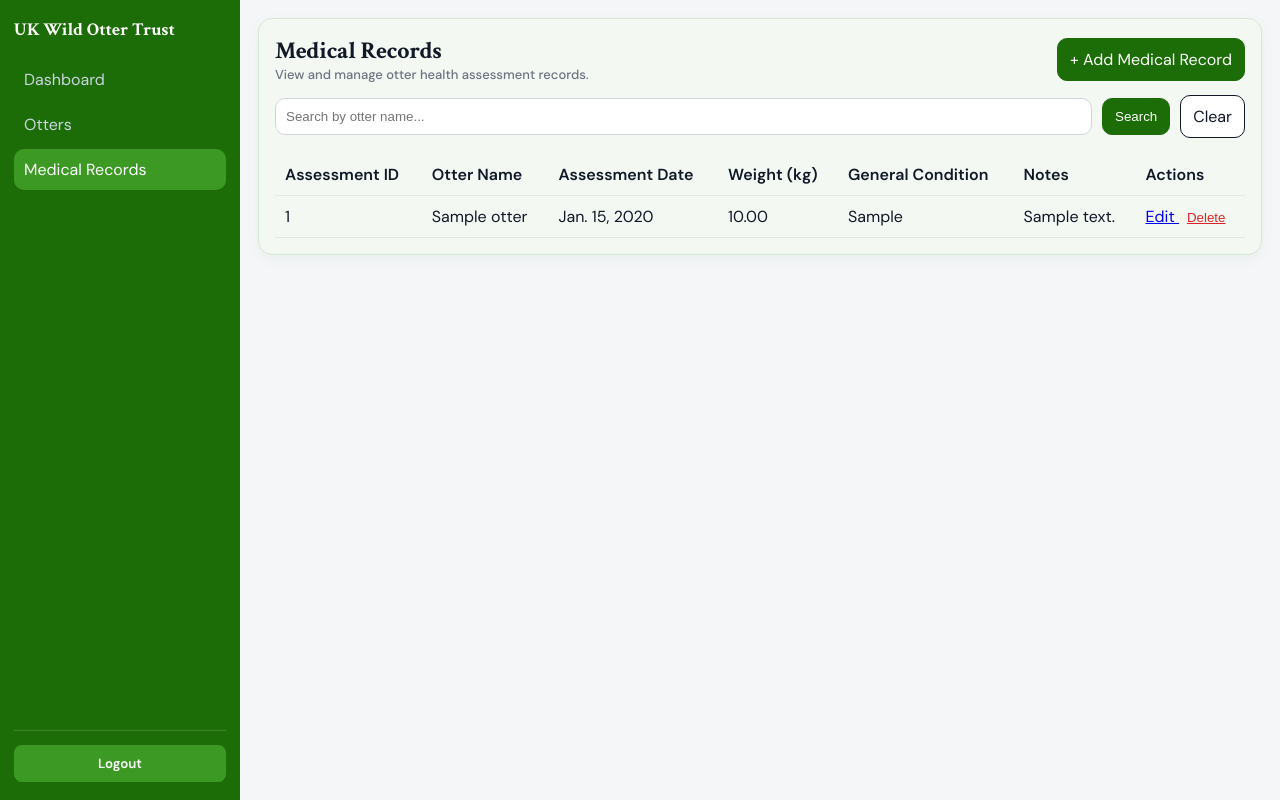
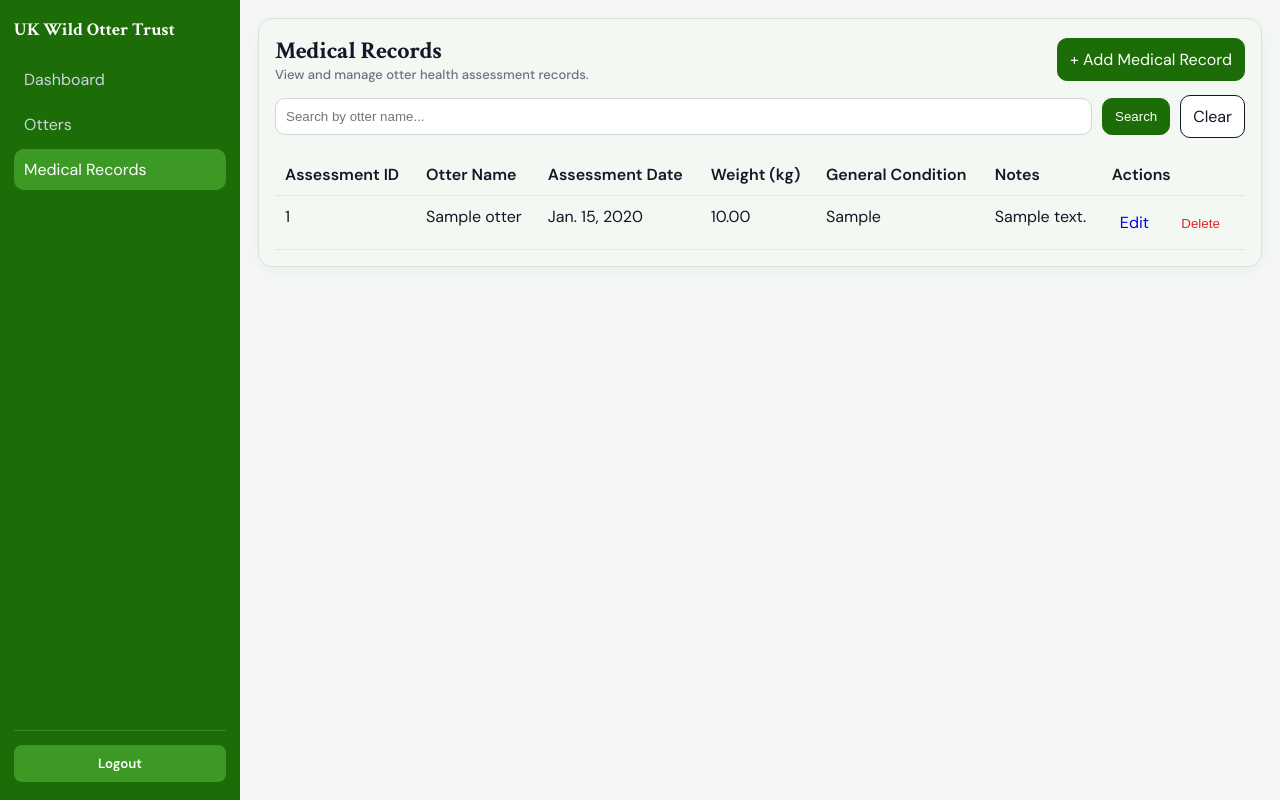
Before and after one commit to jddrtn/ukwot-app, a Django app: page /medical-records/ in a window 1280 px wide. Run offline with Django 5.2, Linux system fonts and the light colour scheme; a user stored in the database is signed in; tables that the repository leaves empty hold one stand-in row (values such as "Sample post").

Commit message:
touch space added to edit/delete medical records

```diff
--- a/ukwot/static/css/components.css
+++ b/ukwot/static/css/components.css
@@ -245,5 +245,32 @@
 
 /* Small left gap used beside inline actions */
 .ml-8{
-  margin-left: 8px;
+  margin-left: 12px;
 }
+
+/* Table action links/buttons with better touch target size */
+.action-link{
+  display: inline-flex;
+  align-items: center;
+  justify-content: center;
+  min-width: 24px;
+  min-height: 24px;
+  padding: 6px 8px;
+  border-radius: 6px;
+  text-decoration: none;
+  box-sizing: border-box;
+}
+
+/* Optional subtle hover state */
+.action-link:hover{
+  background: rgba(28, 109, 7, 0.08);
+}
+
+/* Red destructive action link */
+.action-link-danger{
+  color: #dc2626;
+}
+
+.action-link-danger:hover{
+  background: rgba(220, 38, 38, 0.08);
+}
--- a/ukwot/templates/medical_records/medical_record_list.html
+++ b/ukwot/templates/medical_records/medical_record_list.html
@@ -72,6 +72,7 @@
 <td>
   <!-- Edit link -->
   <a href="{% url 'medical_record_edit' record.pk %}"
+     class="action-link"
      aria-label="Edit medical record {{ record.assessment_id }}">
     Edit
   </a>
@@ -83,7 +84,9 @@
         onsubmit="return confirmDelete('Delete medical record {{ record.assessment_id }} for {{ record.otter.name }}? This cannot be undone.');"
         aria-label="Delete medical record {{ record.assessment_id }}">
     {% csrf_token %}
-    <button type="submit" class="btn-danger-link" aria-label="Delete medical record {{ record.assessment_id }}">
+    <button type="submit"
+            class="btn-danger-link action-link action-link-danger"
+            aria-label="Delete medical record {{ record.assessment_id }}">
       Delete
     </button>
   </form>
```
